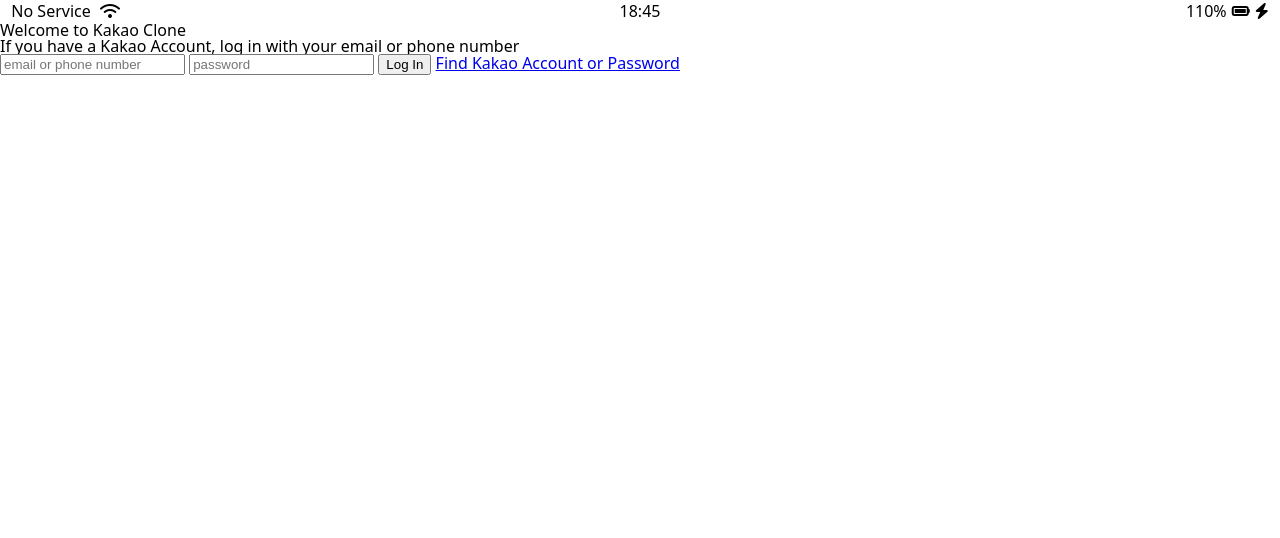
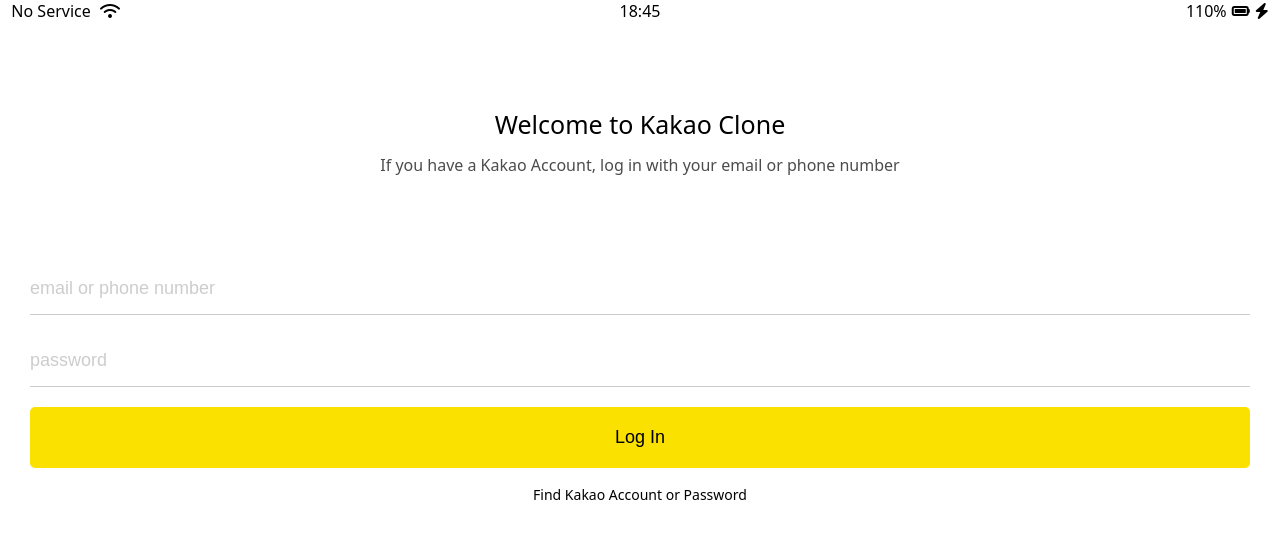
Before and after one commit to sungbuml/kakao-clone, a plain HTML site: page index.html in a window 1280 px wide. Drawn offline with Linux system fonts and the light colour scheme.

Commit message:
Create login.css and variables.css

```diff
--- /dev/null
+++ b/css/login.css
@@ -0,0 +1,57 @@
+.welcome-header {
+  margin: 90px 0px;
+  text-align: center;
+  display: flex;
+  flex-direction: column;
+  align-items: center;
+}
+
+.welcome-header__title {
+  margin-bottom: 20px;
+  font-size: 25px;
+}
+
+.welcome-header__text {
+  width: 60%;
+  opacity: 0.7;
+}
+
+#login-form {
+  display: flex;
+  flex-direction: column;
+  margin: 0px 30px;
+}
+
+#login-form input {
+  border: none;
+  padding: 15px 0px;
+  font-size: 18px;
+  margin-bottom: 20px;
+}
+
+#login-form input:not([type="submit"]) {
+  border-bottom: 1px solid rgba(0, 0, 0, 0.2);
+  transition: border-color 0.3s ease-in-out;
+}
+
+#login-form input:focus {
+  border-color: var(--yellow);
+}
+
+#login-form input::placeholder {
+  color: rgba(0, 0, 0, 0.2);
+}
+
+#login-form input[type="submit"] {
+  background-color: var(--yellow);
+  cursor: pointer;
+  padding: 20px 0px;
+  border-radius: 5px;
+}
+
+#login-form a {
+  text-align: center;
+  text-decoration: none;
+  color: inherit;
+  font-size: 14px;
+}
--- a/css/reset.css
+++ b/css/reset.css
@@ -127,3 +127,6 @@ table {
   border-collapse: collapse;
   border-spacing: 0;
 }
+input:focus {
+  outline: none;
+}
--- a/css/styles.css
+++ b/css/styles.css
@@ -1,5 +1,7 @@
 @import "reset.css";
+@import "variables.css";
 @import "status-bar.css";
+@import "login.css";
 
 body {
   font-family: system-ui, -apple-system, BlinkMacSystemFont, "Segoe UI", Roboto,
--- /dev/null
+++ b/css/variables.css
@@ -0,0 +1,3 @@
+:root {
+  --yellow: #fae100;
+}
```
